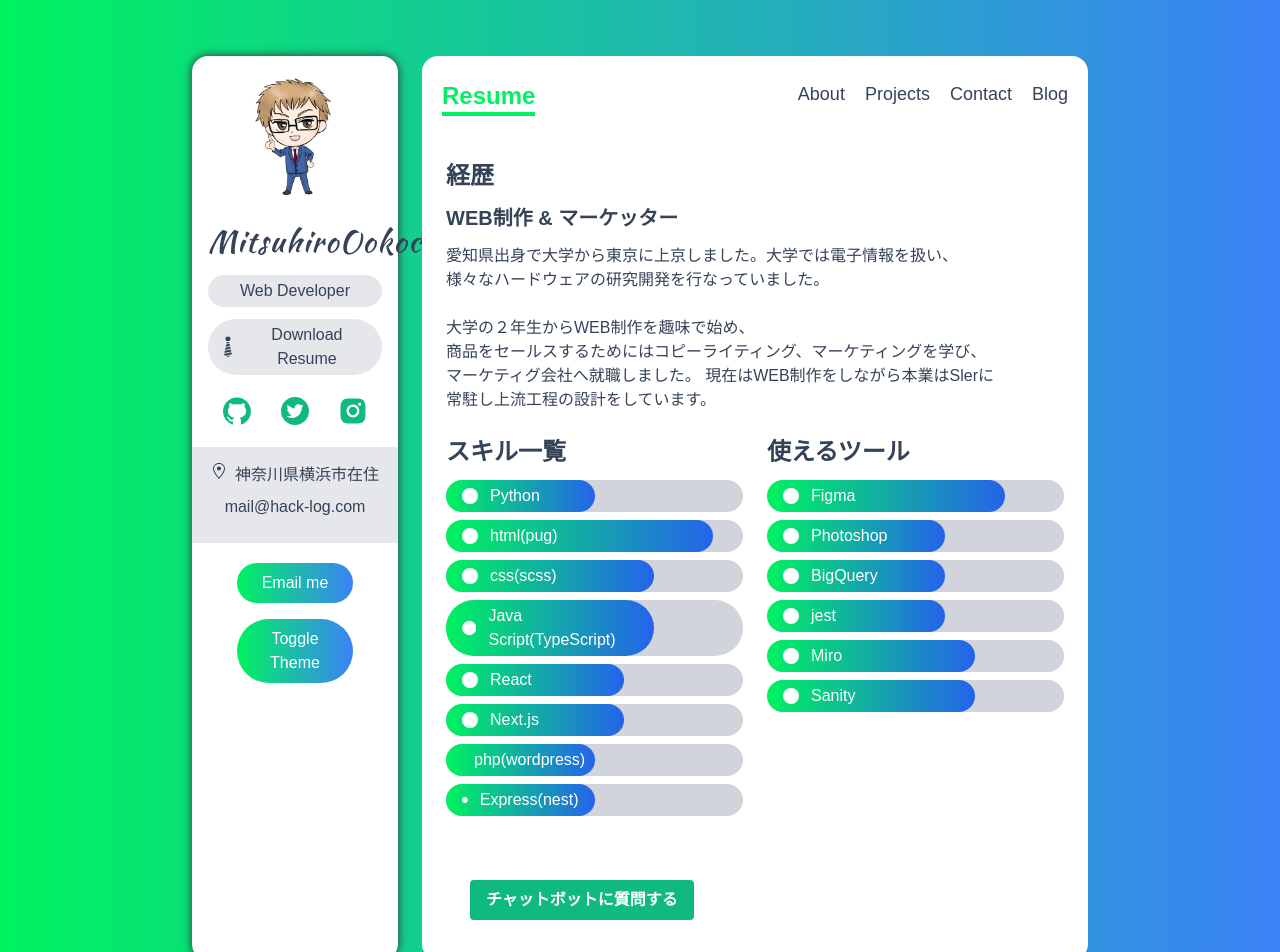
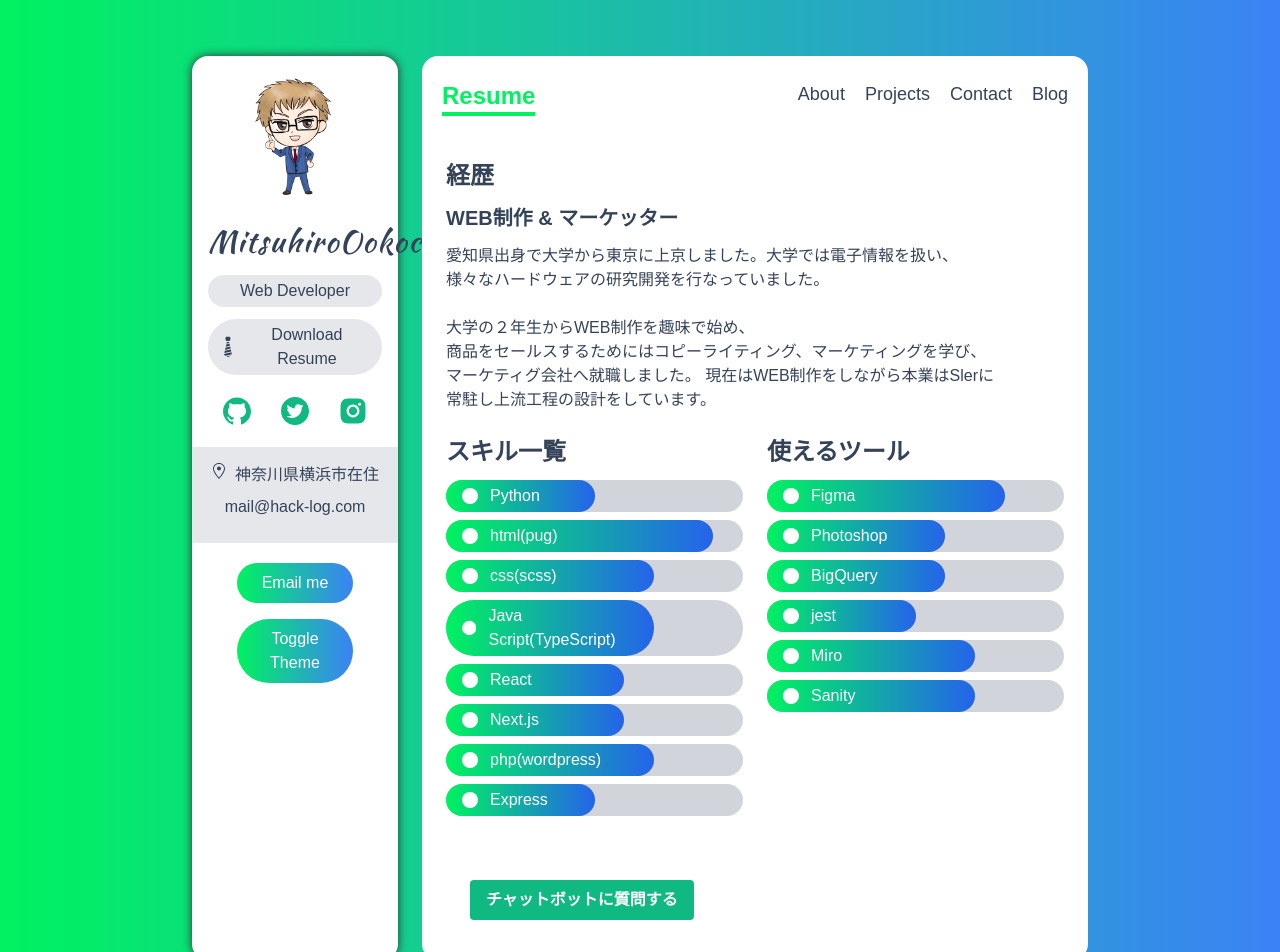
Before and after one commit to mitsuhiro0602/portfolio-web-mitsu, a Next.js app: page /resume in a window 1280 px wide. Shown: the top 952 px of the page. Built offline with nearby package versions, Linux system fonts and the light colour scheme.

Commit message:
project change

```diff
--- a/data.ts
+++ b/data.ts
@@ -71,11 +71,11 @@ export const languages: ISkill[] = [
   },
   {
     name:'php(wordpress)',
-    level: '50%',
+    level: '70%',
     Icon:BsCircleFill
   },
   {
-    name:'Express(nest)',
+    name:'Express',
     level: '50%',
     Icon:BsCircleFill
   },
@@ -99,7 +99,7 @@ export const tools: ISkill[] = [
   },
   {
     name:'jest',
-    level: '60%',
+    level: '50%',
     Icon:BsCircleFill
   },
   {
@@ -115,28 +115,28 @@ export const tools: ISkill[] = [
 ]
 
 export const projects: IProject[] = [
-  // {
-  //   id:1,
-  //   name: "COVID Tracker",
-  //   description:
-  //     "This app shows a statistical view about corona virus over the world",
-  //   image_path: "/images/covid.jpg",
-  //   deployed_url: "https://covid-19-tracker-by-sumit.web.app/",
-  //   github_url: "https://github.com/Dey-Sumit/covid-19-tracker",
-  //   category: ["react"],
-  //   key_techs: ["React", "Chart.js", "Material UI"],
-  // },
-  // {
-  //   id:2,
-  //   name: "Algorithm Visualizer",
-  //   image_path: "/images/algoVisual.png",
-  //   deployed_url: "https://visual-algorithm.web.app/",
-  //   github_url: "https://github.com/Dey-Sumit/algorithm-visualizer",
-  //   category: ["react"],
-  //   description:
-  //     "An web app which shows how an algorithm (path finding or sorting) works with cool animation",
-  //   key_techs: ["React", "firebase", "Framer Motion"],
-  // },
+  {
+    id:1,
+    name: "グランパー",
+    image_path: "/images/covid.jpg",
+    deployed_url: "https://glamping-book-client-1582amxeg-mitsuhiro0602.vercel.app",
+    github_url: "https://github.com/mitsuhiro0602/glamping-book-client",
+    category: ["react", "express"],
+    description:
+      "グランピング施設の予約、検索サイトです。",
+    key_techs: ["React", "express", "tailwindcss" , "tailwindcss"],
+  },
+  {
+    id:2,
+    name: "アウトドアファミリー",
+    image_path: "/images/algoVisual.png",
+    deployed_url: "https://design-collect-client.herokuapp.com/",
+    github_url: "https://github.com/Dey-Sumit/algorithm-visualizer",
+    category: ["react", "express"],
+    description:
+      "ファミリー向けアウトドア共有SNSです。家族の思い出や休日を共有できます。",
+    key_techs: ["React", "express", "Graphql", "tailwindcss"],
+  },
 
   // {
   //   id:3,
--- a/type.ts
+++ b/type.ts
@@ -23,4 +23,4 @@ export interface IProject {
   key_techs: string[];
 }
 
-export type Category = "react" | "django" | "wordpress" | "LP" | "Next.js"
+export type Category = "react" | "express" | "wordpress" | "LP" | "Next.js"
```
